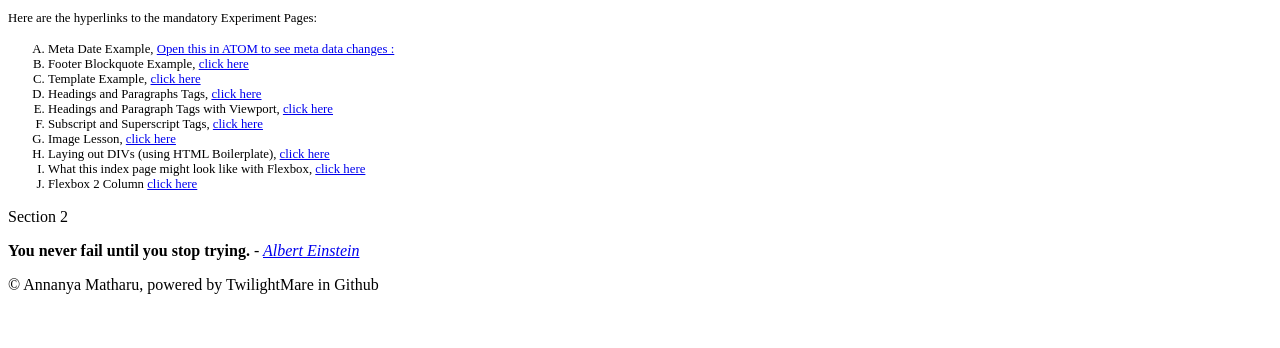
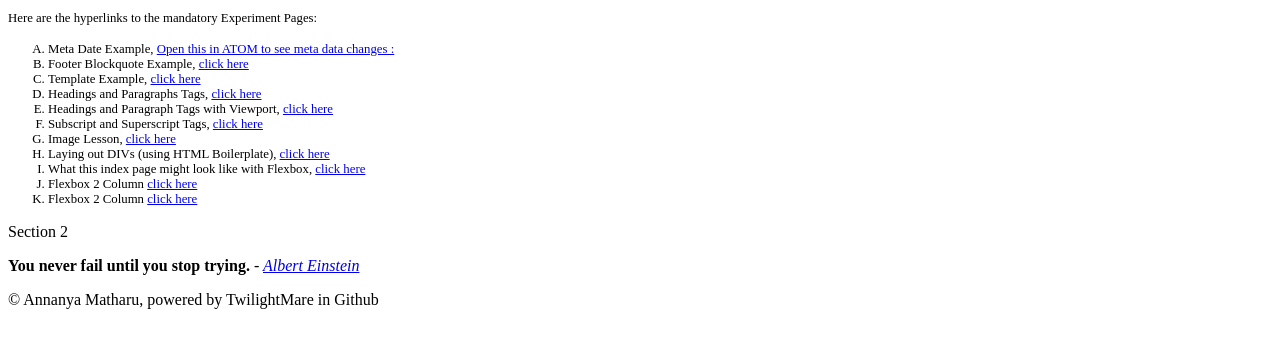
Before and after one commit to TwilightMare/HellowWorld2-github.io, a plain HTML site: page index.html in a window 1280 px wide. Shown: the part 324-672 px from the top of the page. Drawn offline with Linux system fonts and the light colour scheme.

Commit message:
Update index.html

```diff
--- a/index.html
+++ b/index.html
@@ -37,7 +37,7 @@
           <li style="font-size:1vw"> Laying out DIVs (using HTML Boilerplate), <a href="childPages/Laying out DIVs (using HTML Boilerplate).html" target="_blank"> click here </a>
           <li style="font-size:1vw"> What this index page might look like with Flexbox, <a href="childPages/What this index page might look like with Flexbox.html" target="_blank"> click here </a>
           <li style="font-size:1vw"> Flexbox 2 Column <a href="childPages/FlexboxTwo Column.html" target="_blank"> click here </a>
-
+          <li style="font-size:1vw"> Flexbox 2 Column <a href="childPages/FlexboxThree Column.html" target="_blank"> click here </a>
         </ol>
       </article>
     </section>
```
